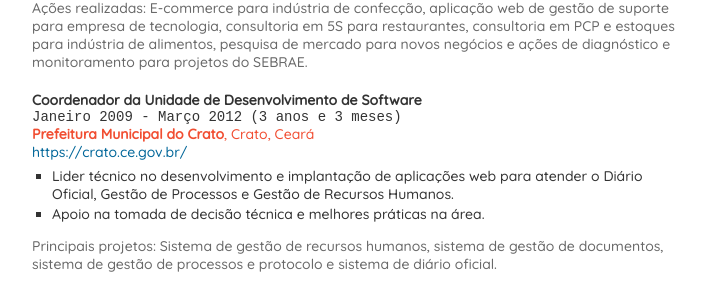
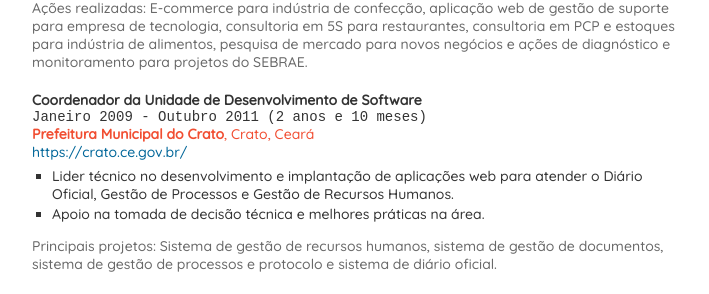
Before and after one commit to valdirsjr/valdirsjr.github.io, a Jekyll site: the page resume/index.html, which Jekyll copies as it is, in a window 1280 px wide and 900 px high, scrolled down 1816 px. Shown: the part 151-445 px from the top of the window, without its empty margins (359-1068 px from the left). Built offline with Jekyll 4.4.1, drawn with Linux system fonts in a browser that asks for light colours.

Commit message:
Update index.html

```diff
--- a/resume/index.html
+++ b/resume/index.html
@@ -168,7 +168,7 @@ License  : https://github.com/heiswayi/resume/blob/gh-pages/LICENSE.md
 			</div>
 			<div class="sectionContent">
 				<div class="blockHeader">
-					<span class="title">Coordenador da Unidade de Desenvolvimento de Software</span> <span class="date">Janeiro 2009 - Março 2012 (3 anos e 3 meses)</span>
+					<span class="title">Coordenador da Unidade de Desenvolvimento de Software</span> <span class="date">Janeiro 2009 - Outubro 2011 (2 anos e 10 meses)</span>
 					<div class="company">
 						<strong>Prefeitura Municipal do Crato</strong>, Crato, Ceará<br>
 						<a href="https://crato.ce.gov.br/">https://crato.ce.gov.br/</a>
```
